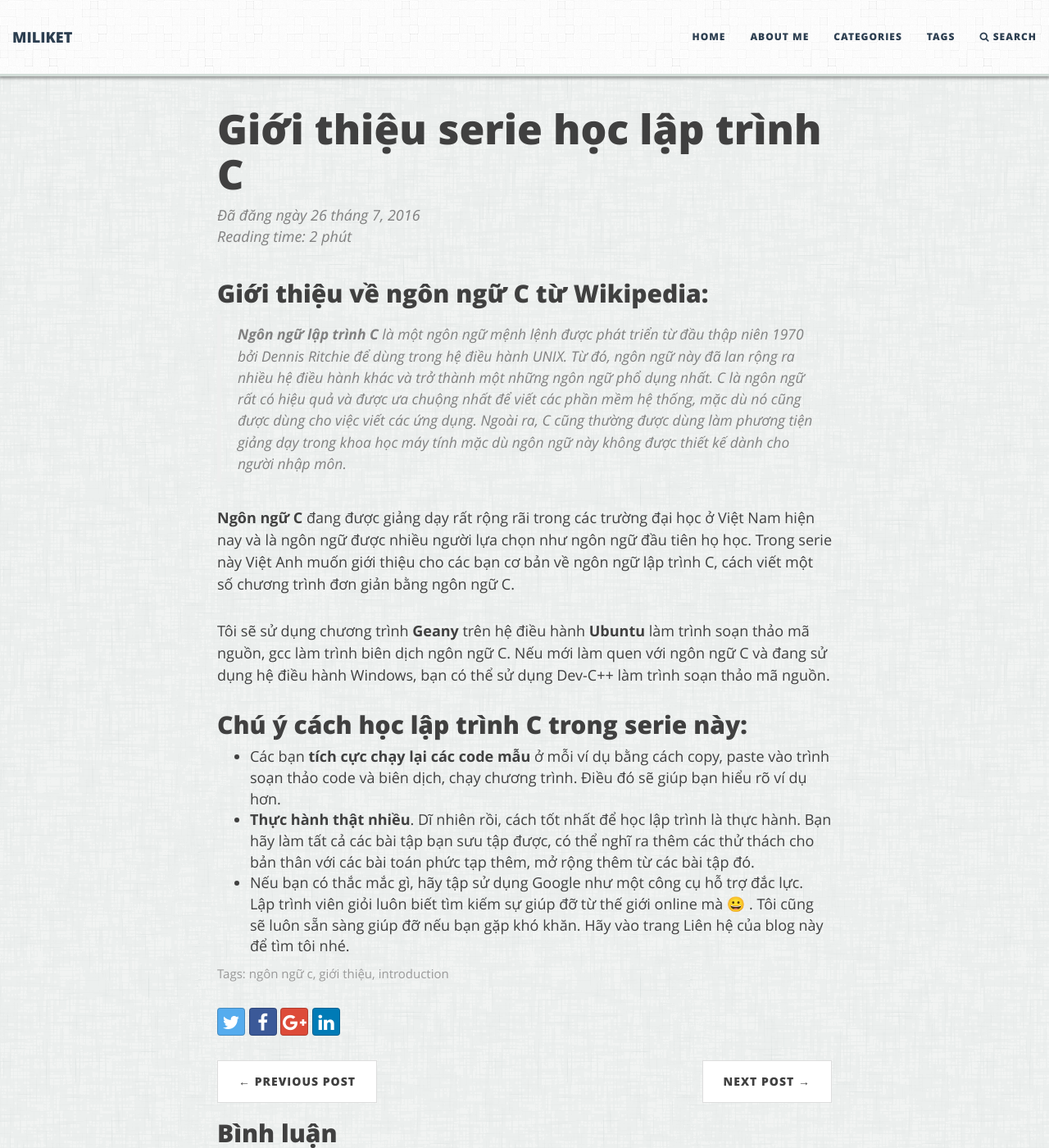
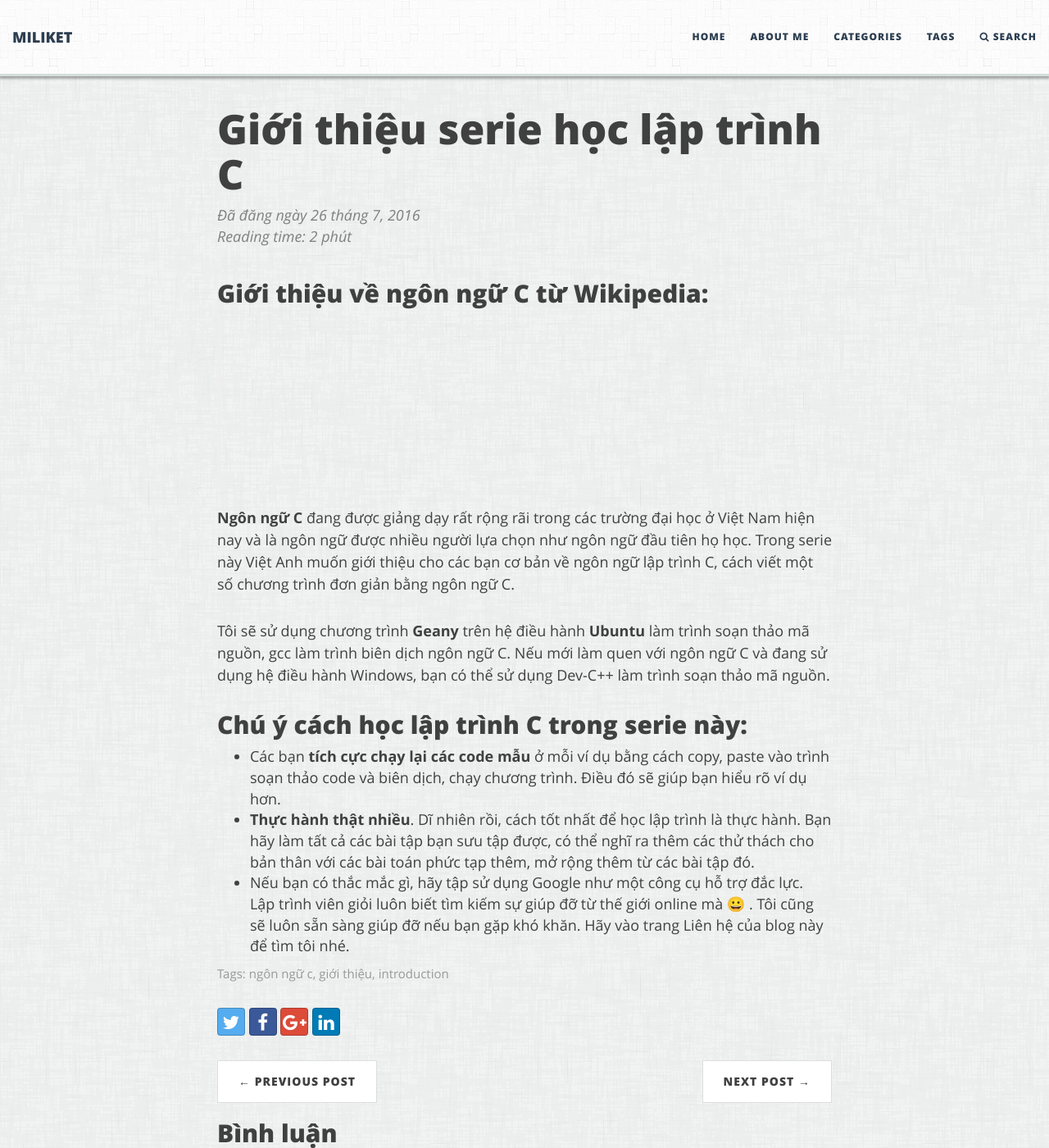
Before and after one commit to docbohanh/docbohanh.github.io, a Jekyll site: the page built from _posts/ngon-ngu-c/2016-07-26-gioi-thieu-serie-hoc-lap-trinh-c.md, in a window 1280 px wide and 1400 px high. Shown: the whole window at 82% size. Built offline with Jekyll 4.4.1, drawn with Linux system fonts in a browser that asks for light colours; comment, search, counter and statistics services are not loaded.

Commit message:
Update main.css

```diff
--- a/css/main.css
+++ b/css/main.css
@@ -38,7 +38,7 @@ a:focus {
   color: #0085a1;
 }
 blockquote {
-  color: #808080;
+  color: transparent;
   font-style: italic;
 }
 blockquote p:first-child {
```
